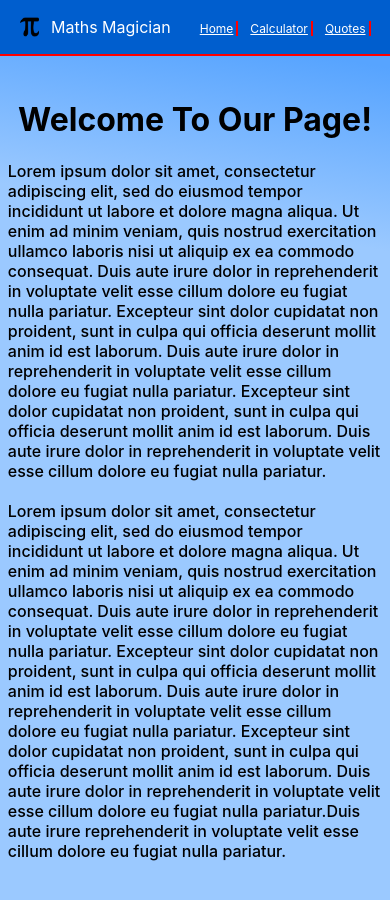
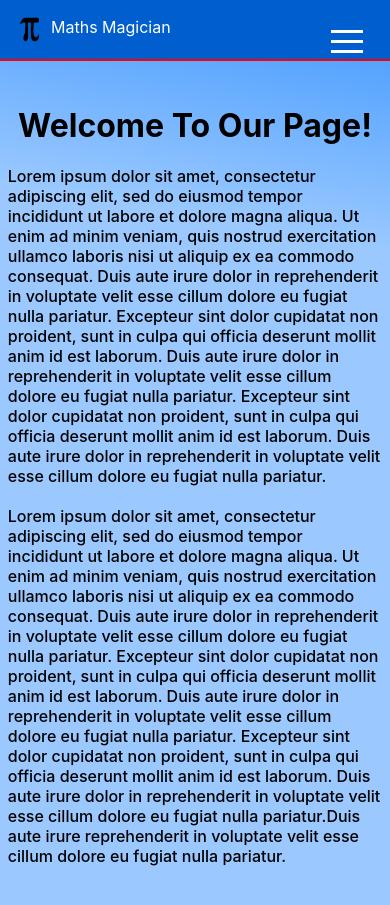
Before and after one commit to Haywayaheadshot/Maths-Magician, a React (Create React App) app: page / in a window 390 px wide. Built offline with nearby package versions, Linux system fonts and the light colour scheme.

Commit message:
Add hamburger for mobile version

```diff
--- a/src/components/Navigation.js
+++ b/src/components/Navigation.js
@@ -1,16 +1,47 @@
-import React from 'react';
+import React, { useState } from 'react';
 import './navigation.css';
 import { NavLink } from 'react-router-dom';
+import Hamburger from 'hamburger-react';
 import logo from '../images/icons/logo.png';
 
-const Navigation = () => (
+function Navigation() {
+  const [isOpen, isClosed] = useState(false);
+  return (
     <div>
       <nav className="navigation">
         <section className="logo-div">
           <img className="logo-image" src={logo} alt="Maths Magician Logo" />
           Maths Magician
         </section>
-      <section>
+        <section className="for-phone">
+          <Hamburger
+            color="#fff"
+            duration={0.8}
+            toggled={isOpen}
+            toggle={isClosed}
+          />
+          {isOpen
+            ? (
+              <ul className="nav-ul-phone">
+                <li>
+                  <NavLink className="nav-link" to="/">
+                    Home
+                  </NavLink>
+                </li>
+                <li>
+                  <NavLink className="nav-link" to="/calculator">
+                    Calculator
+                  </NavLink>
+                </li>
+                <li>
+                  <NavLink className="nav-link" to="/quotes">
+                    Quotes
+                  </NavLink>
+                </li>
+              </ul>
+            ) : null}
+        </section>
+        <section className="for-desktop">
           <ul className="nav-ul">
             <li>
               <NavLink className="nav-link" to="/">
@@ -32,4 +63,5 @@ const Navigation = () => (
       </nav>
     </div>
   );
+}
 export default Navigation;
```
Lines whose indentation alone changed are shown as unchanged.
